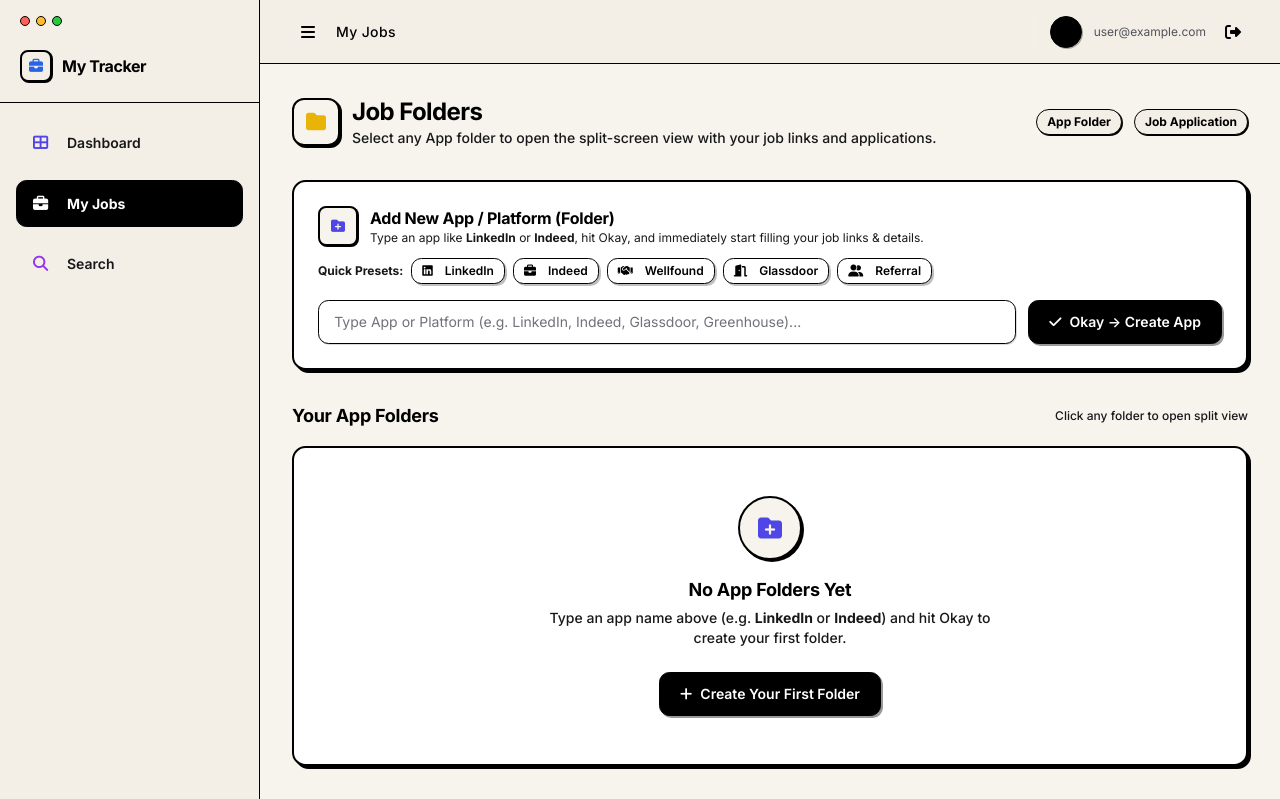
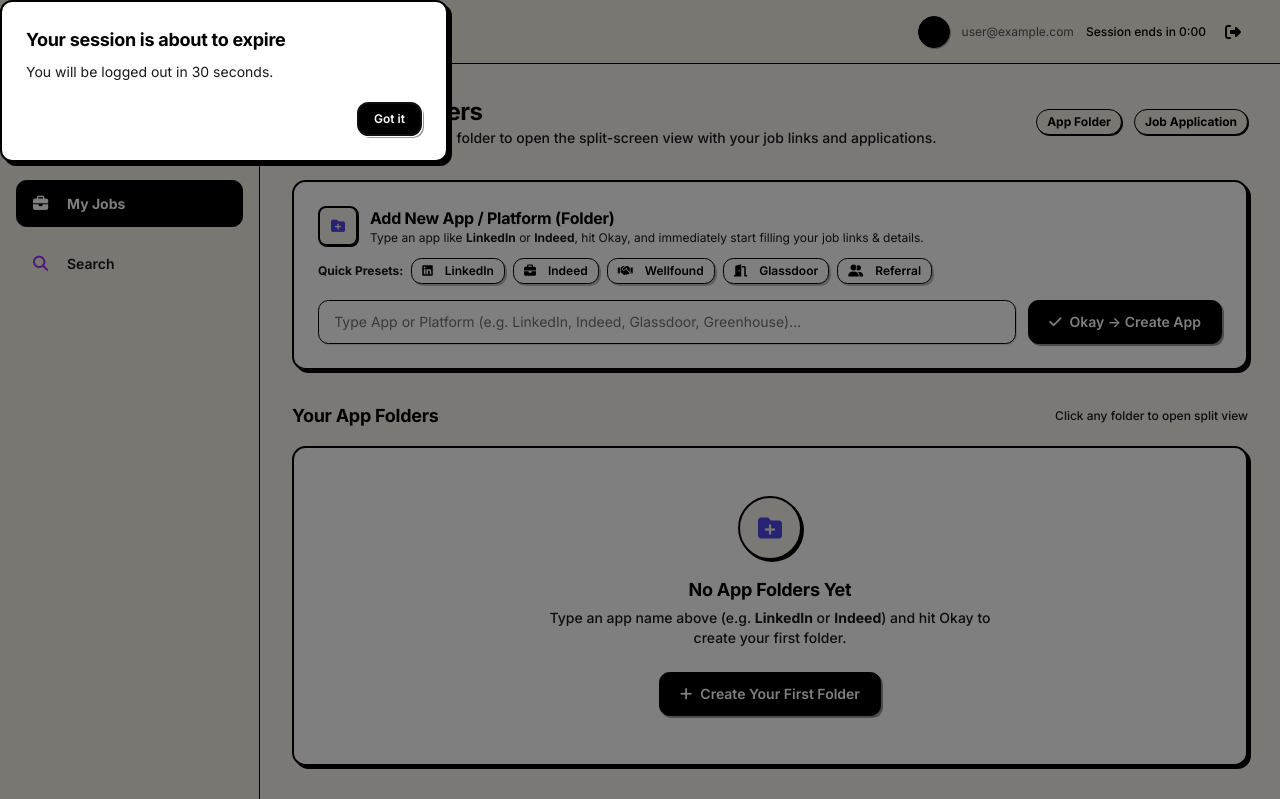
Before and after one commit to kanishkan-b-dev/ai-tracker, a Django app: template templates/tracker/jobs.html in a window 1280 px wide. Shown: the top 799 px of the page. Run offline with Django 5.2, Linux system fonts and the light colour scheme; the template is opened without the code that fills it, so the values that code supplies are empty; some libraries are stand-ins or nearby versions.

Commit message:
logout fixes

```diff
--- a/config/settings.py
+++ b/config/settings.py
@@ -110,6 +110,7 @@ MIDDLEWARE = [
     'django.contrib.auth.middleware.AuthenticationMiddleware',
     'django.contrib.messages.middleware.MessageMiddleware',
     'django.middleware.clickjacking.XFrameOptionsMiddleware',
+    'tracker.middleware.AbsoluteSessionTimeoutMiddleware',
 ]
 
 ROOT_URLCONF = 'config.urls'
@@ -180,6 +181,8 @@ STATICFILES_STORAGE = 'whitenoise.storage.CompressedManifestStaticFilesStorage'
 LOGIN_URL = 'login'
 LOGIN_REDIRECT_URL = 'dashboard'
 LOGOUT_REDIRECT_URL = 'login'
+SESSION_COOKIE_AGE = 15 * 60
+SESSION_SAVE_EVERY_REQUEST = False
 
 # Email backend (console by default for dev, easily configured via env)
 EMAIL_BACKEND = os.environ.get(
--- a/templates/base.html
+++ b/templates/base.html
@@ -707,6 +707,10 @@
                     <div class="text-sm font-medium text-white">{{ user.username }}</div>
                     <div class="text-xs text-gray-400">{{ user.email|default:"user@example.com" }}</div>
                 </div>
+                <div class="text-xs font-medium text-black whitespace-nowrap" id="session-countdown"
+                    data-expires-at="{{ request.session.auth_expires_at }}" aria-live="off">
+                    Session ends in <span id="session-countdown-value">15:00</span>
+                </div>
                 <a href="/logout/"
                     class="text-gray-400 hover:text-red-400 ml-2 p-1.5 rounded-lg border border-transparent hover:border-white transition-colors"
                     title="Logout">
@@ -914,6 +918,43 @@
             </form>
         </div>
     </div>
+    <dialog id="sessionExpiryDialog"
+        class="w-[calc(100%-2rem)] max-w-md rounded-xl border-2 border-black p-6 shadow-[4px_4px_0px_#000000] backdrop:bg-black/50">
+        <h2 class="mb-2 text-lg font-bold text-black">Your session is about to expire</h2>
+        <p class="mb-5 text-sm text-gray-700">You will be logged out in 30 seconds.</p>
+        <div class="flex justify-end">
+            <button type="button" class="btn-primary text-xs py-2 px-4 cursor-pointer"
+                onclick="document.getElementById('sessionExpiryDialog').close()">
+                Got it
+            </button>
+        </div>
+    </dialog>
+    <script>
+        (function () {
+            const countdown = document.getElementById('session-countdown');
+            const value = document.getElementById('session-countdown-value');
+            const warning = document.getElementById('sessionExpiryDialog');
+            if (!countdown || !value || !warning) return;
+
+            const expiresAt = Number(countdown.dataset.expiresAt) * 1000;
+            let warningShown = false;
+            const updateCountdown = function () {
+                const secondsLeft = Math.max(0, Math.ceil((expiresAt - Date.now()) / 1000));
+                const minutes = Math.floor(secondsLeft / 60);
+                const seconds = secondsLeft % 60;
+                value.textContent = `${minutes}:${String(seconds).padStart(2, '0')}`;
+
+                if (secondsLeft <= 30 && !warningShown) {
+                    warningShown = true;
+                    if (typeof warning.showModal === 'function') warning.showModal();
+                }
+                if (secondsLeft === 0) window.location.assign("{% url 'logout' %}");
+            };
+
+            updateCountdown();
+            window.setInterval(updateCountdown, 1000);
+        })();
+    </script>
     {% block extra_scripts %}{% endblock %}
 </body>
 
--- a/tracker/apps.py
+++ b/tracker/apps.py
@@ -3,3 +3,6 @@ from django.apps import AppConfig
 
 class TrackerConfig(AppConfig):
     name = 'tracker'
+
+    def ready(self):
+        from . import signals
```
Also changed, not shown: tracker/middleware.py (added, +16 -0 lines), tracker/signals.py (added, +11 -0 lines), tracker/test_session_timeout.py (added, +40 -0 lines), README.md, tracker/views.py (line endings or trailing spaces).
